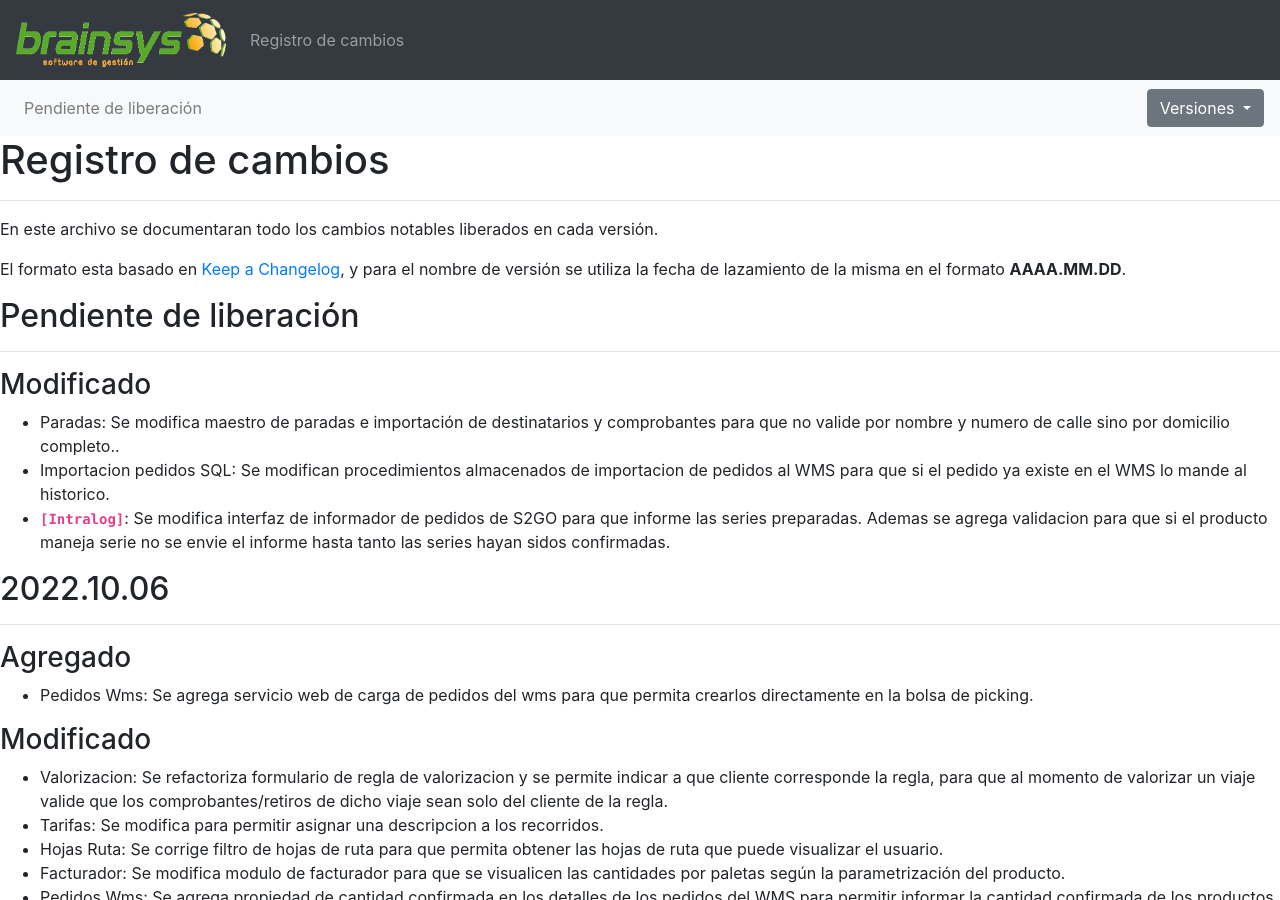
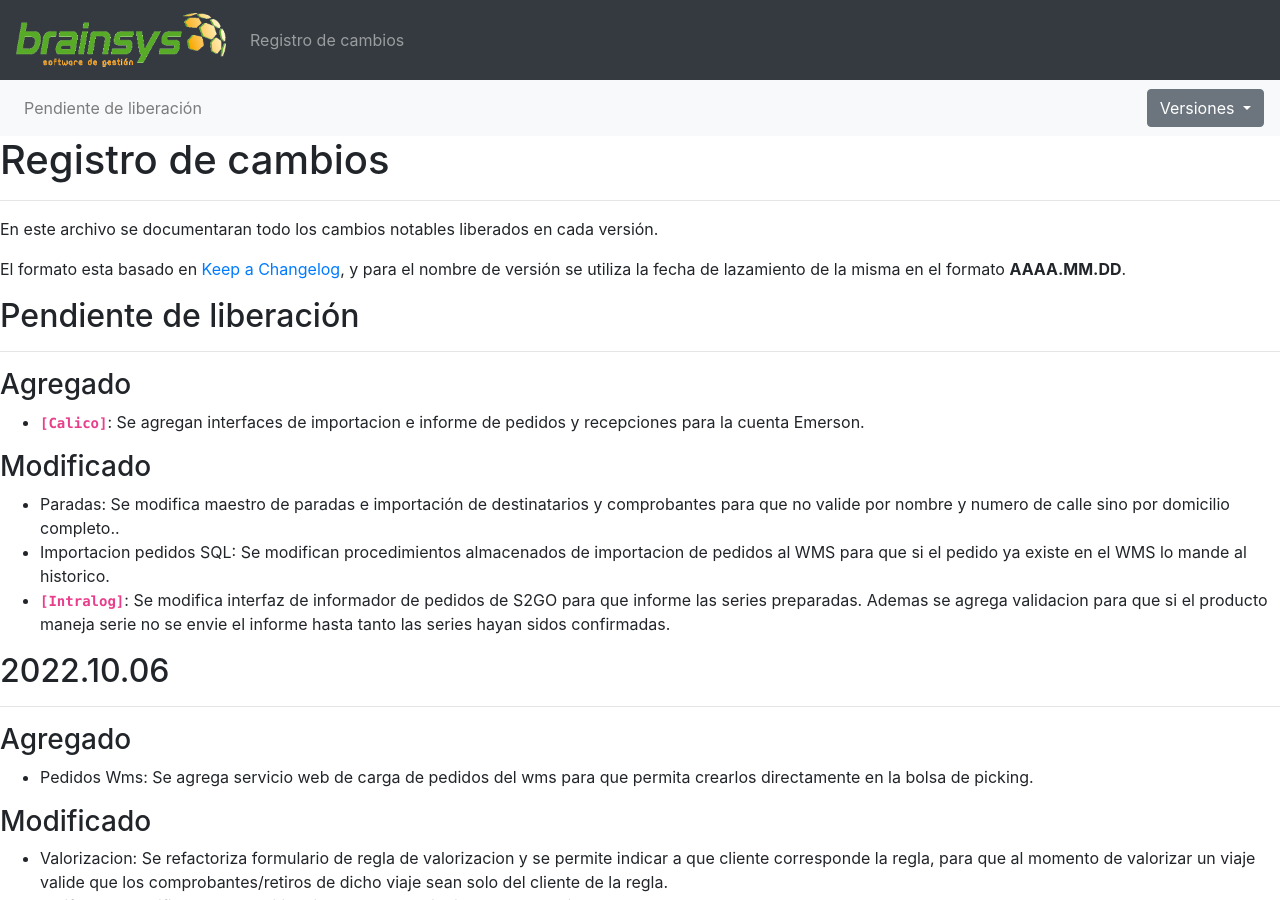
Before and after one commit to brainsys-arsaad/versionado, a Jekyll site: the page built from registro-cambios.markdown, in a window 1280 px wide and 900 px high. Built offline with Jekyll 4.4.1, drawn with Linux system fonts in a browser that asks for light colours.

Commit message:
Update registro-cambios.markdown

```diff
--- a/registro-cambios.markdown
+++ b/registro-cambios.markdown
@@ -77,6 +77,9 @@ El formato esta basado en [Keep a Changelog](https://keepachangelog.com/es-ES/1.
 
 ## Pendiente de liberación
 ---
+
+### Agregado
+- **`[Calico]`**: Se agregan interfaces de importacion e informe de pedidos y recepciones para la cuenta Emerson.
 
 ### Modificado
 - Paradas: Se modifica maestro de paradas e importación de destinatarios y comprobantes para que no valide por nombre y numero de calle sino por domicilio completo..
```
